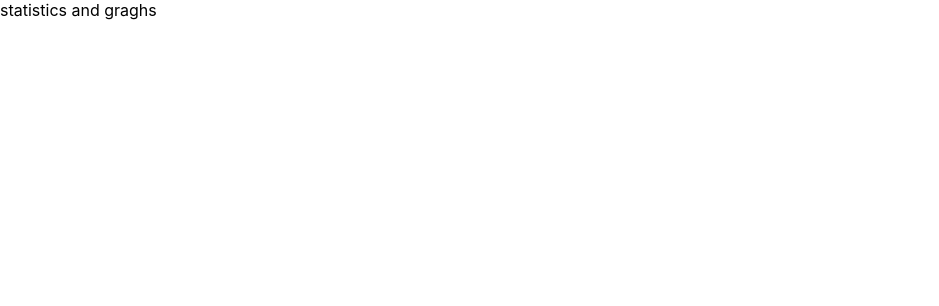
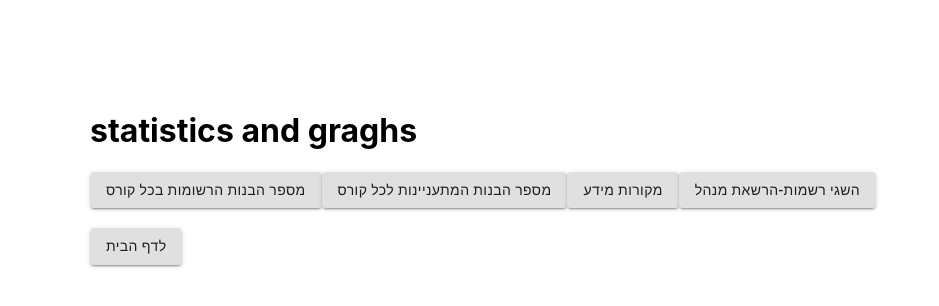
Before and after one commit to TamarSharvit/SiurMochot, a React (Create React App) app: page /statistics in a window 1280 px wide. Shown: the top 306 px of the page, without its empty margins (0-939 px from the left). Built offline with nearby package versions, Linux system fonts and the light colour scheme.

Commit message:
i add things from home

```diff
--- a/src/components/registersHomePage.js
+++ b/src/components/registersHomePage.js
@@ -1,7 +1,8 @@
-import React from 'react';
+import React, { useState } from 'react';
 import '../css/registersHomePage.css';
 import TextField from '@material-ui/core/TextField';
 import Button from '@material-ui/core/Button';
+import ValidateTextField from '../common/validateTextFields';
 import {useHistory} from 'react-router-dom';
 
 function RegistersHomePage(){
@@ -13,12 +14,21 @@ function RegistersHomePage(){
     const handleClick2 = () => {
         history.push("/statistics");
     }
+
+    const [tz, setTz] = useState('');
+
+
     return <div className="div1">
         <div className="div2">
      <h2>פניה חדשה</h2>
            <br></br>
+           <div>מספר זהות</div>
+        <ValidateTextField value={tz}
+            onChange={(value) => setTz(value)}
+            validate={() => { return tz === '' }}
+            errorMessage={'שדה חובה'} />
 
-           <TextField id="outlined-basic" label="מספר זהות" variant="outlined" />
+           {/* <TextField id="outlined-basic" label="מספר זהות" variant="outlined" /> */}
            <br></br>
            <TextField id="outlined-basic" label="שם פרטי" variant="outlined" />
            <br></br>
--- a/src/components/statistics.js
+++ b/src/components/statistics.js
@@ -1,7 +1,24 @@
 import React from 'react';
+import Button from '@material-ui/core/Button';
+import '../css/statistics.css';
+import {useHistory} from 'react-router-dom';
+
 const Statistics=()=>{
-    return <div>
-        statistics and graghs
+    const history = useHistory();
+    const handleClick = () => {
+        history.push("/registersHomePage");
+    }
+
+    return <div className="body">
+        <h1>statistics and graghs</h1>
+
+        <Button variant="contained" color="default">מספר הבנות הרשומות בכל קורס</Button>
+        <Button variant="contained" color="default">מספר הבנות המתעניינות לכל קורס</Button>
+        <Button variant="contained" color="default">מקורות מידע</Button>
+        <Button variant="contained" color="default">השגי רשמות-הרשאת מנהל</Button>
+        <br></br><br></br>
+        <Button variant="contained" color="default" onClick={handleClick}> לדף הבית</Button>
+
     </div>
 }
 export default Statistics;
--- /dev/null
+++ b/src/css/statistics.css
@@ -0,0 +1,4 @@
+.body{
+    padding: 40px;
+    margin: 50px;
+}
```
Also changed, not shown: src/components/registerDetails.js (added).
